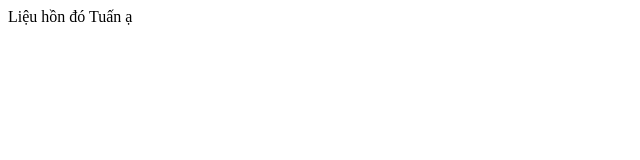
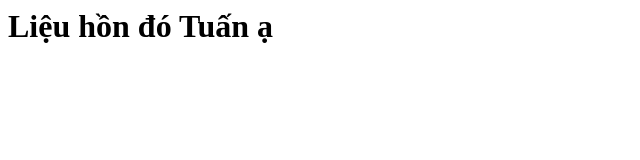
Before and after one commit to tienmanh2208/tienmanh2208.github.io, a plain HTML site: page index.html in a window 1280 px wide. Shown: the whole page, without its empty margins (0-640 px from the left). Drawn offline with Linux system fonts and the light colour scheme.

Commit message:
Update index.html

```diff
--- a/index.html
+++ b/index.html
@@ -1,3 +1 @@
-<div style="display: flex; flex-direction: row; justify-content: center>
 <h1>Liệu hồn đó Tuấn ạ</h1>
-</div>
```
